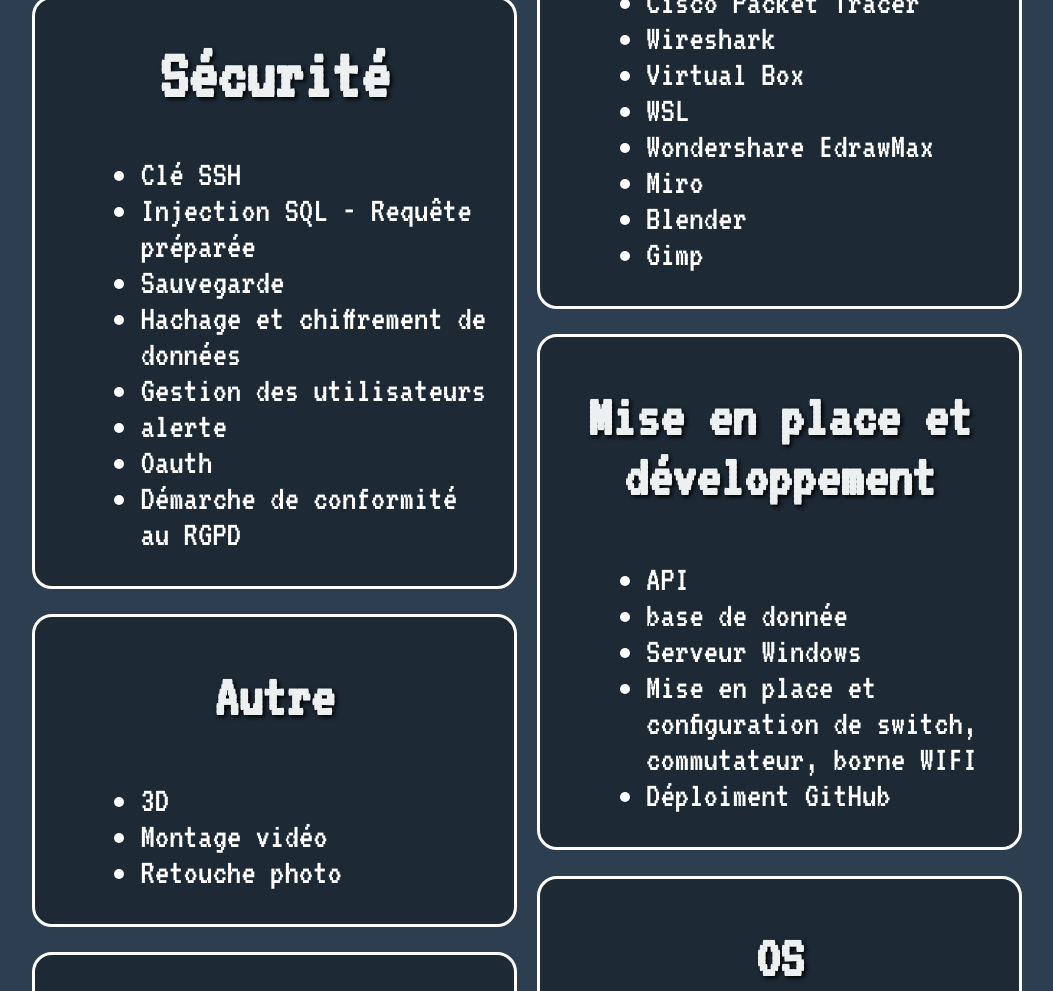
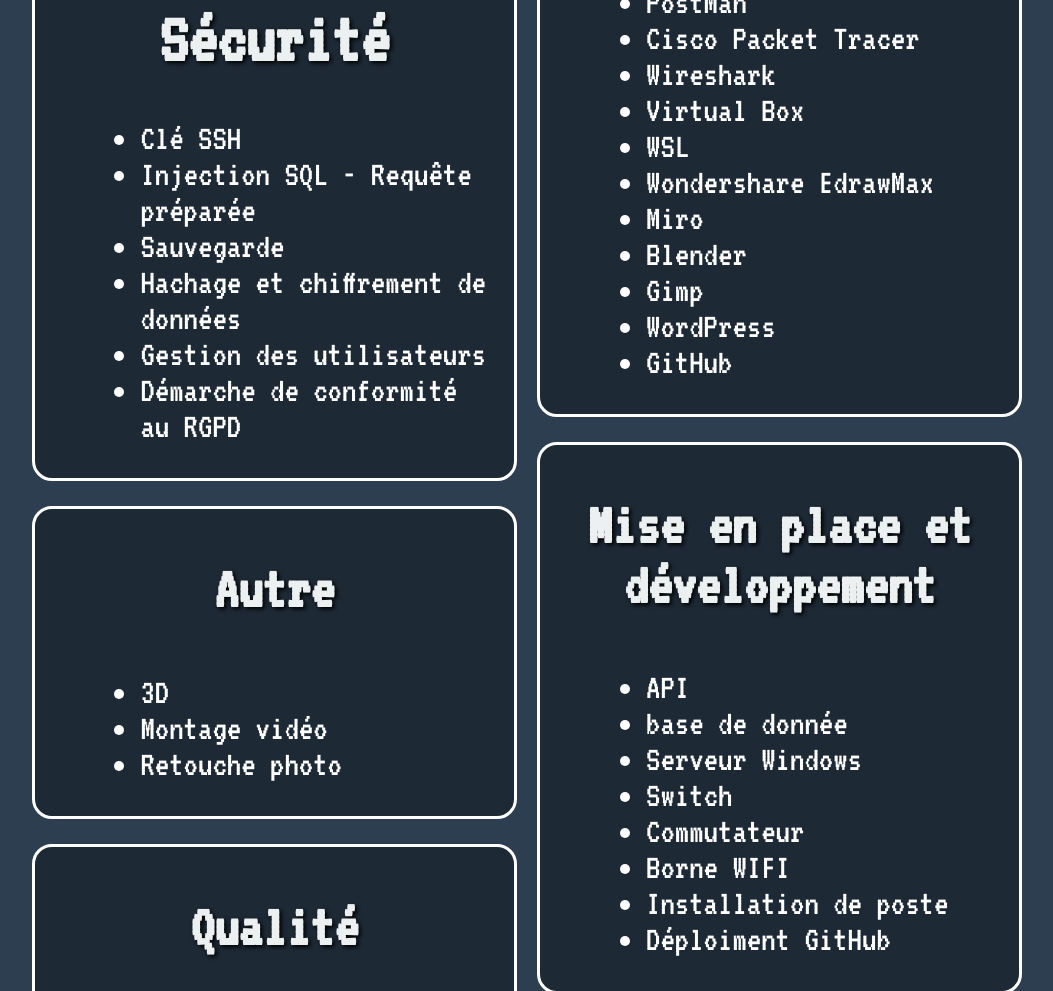
Before and after one commit to johanvadenne/Portefolio, a plain HTML site: page competence.html in a window 1280 px wide. Shown: the part 1281-2272 px from the top of the page, without its empty margins (113-1166 px from the left). Drawn offline with Linux system fonts and the light colour scheme.

Commit message:
2.0.0.29

```diff
--- a/competence.html
+++ b/competence.html
@@ -36,7 +36,7 @@
                     <li>WINDEV</li>
                     <li>JAVA</li>
                     <li>KOTLIN</li>
-                    <li>LUA</li>
+                    <!-- <li>LUA</li> -->
                     <li>YML</li>
                     <li>TWIG</li>
                     <li>C#</li>
@@ -55,8 +55,8 @@
                     <li>Sauvegarde</li>
                     <li>Hachage et chiffrement de données</li>
                     <li>Gestion des utilisateurs</li>
-                    <li>alerte</li>
-                    <li>Oauth</li>
+                    <!-- <li>alerte</li> -->
+                    <!-- <li>Oauth</li> -->
                     <li>Démarche de conformité au RGPD</li>
                 </ul>
             </div>
@@ -101,6 +101,7 @@
                     <li>GitHub</li>
                     <li>Visual Studio</li>
                     <li>Visual Studio Code</li>
+                    <li>Androïd Studio</li>
                     <li>SSMS</li>
                     <li>dbForge</li>
                     <li>Unity</li>
@@ -113,6 +114,8 @@
                     <li>Miro</li>
                     <li>Blender</li>
                     <li>Gimp</li>
+                    <li>WordPress</li>
+                    <li>GitHub</li>
                 </ul>
             </div>
             <div>
@@ -121,7 +124,10 @@
                     <li>API</li>
                     <li>base de donnée</li>
                     <li>Serveur Windows</li>
-                    <li>Mise en place et configuration de switch, commutateur, borne WIFI</li>
+                    <li>Switch</li>
+                    <li>Commutateur</li>
+                    <li>Borne WIFI</li>
+                    <li>Installation de poste</li>
                     <li>Déploiment GitHub</li>
                 </ul>
             </div>
@@ -143,9 +149,6 @@
                     <li>SideKick</li>
                     <li>Brave</li>
                     <li>Edge</li>
-                    <li>Visual Studio & Visual Studio Code</li>
-                    <li>WordPress</li>
-                    <li>GitHub</li>
                 </ul>
             </div>
         </div>
```
